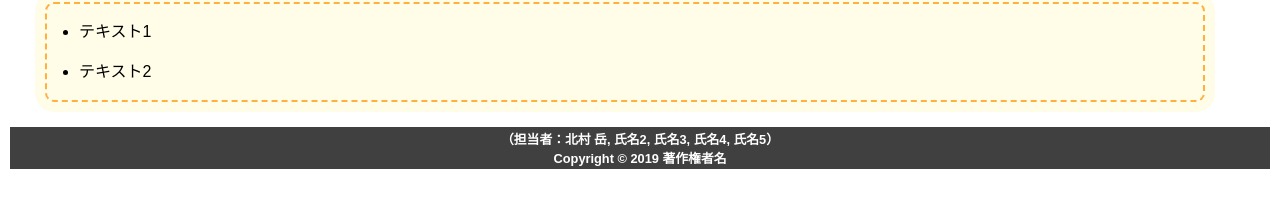
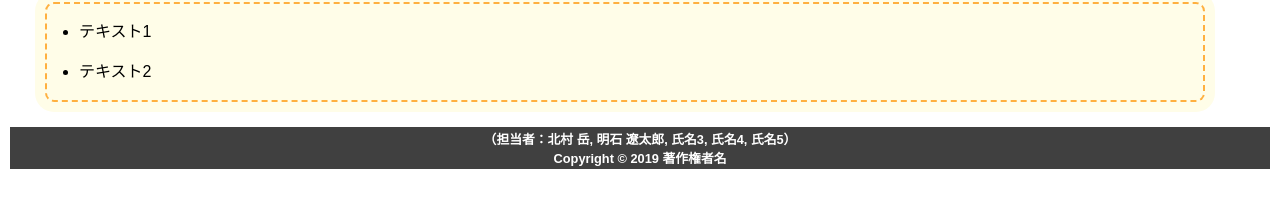
Before and after one commit to hw18a047/TokyoHTML1119, a plain HTML site: page index.html in a window 1280 px wide. Shown: the part 2437-2644 px from the top of the page. Drawn offline with Linux system fonts and the light colour scheme.

Commit message:
Update index.html

```diff
--- a/index.html
+++ b/index.html
@@ -129,7 +129,7 @@
 </main>
 
 <footer>
-    <p>（担当者：北村 岳, 氏名2, 氏名3, 氏名4, 氏名5）</p>
+    <p>（担当者：北村 岳, 明石 遼太郎, 氏名3, 氏名4, 氏名5）</p>
     <p>Copyright &copy 2019 著作権者名</p>
 </footer>
 
```
